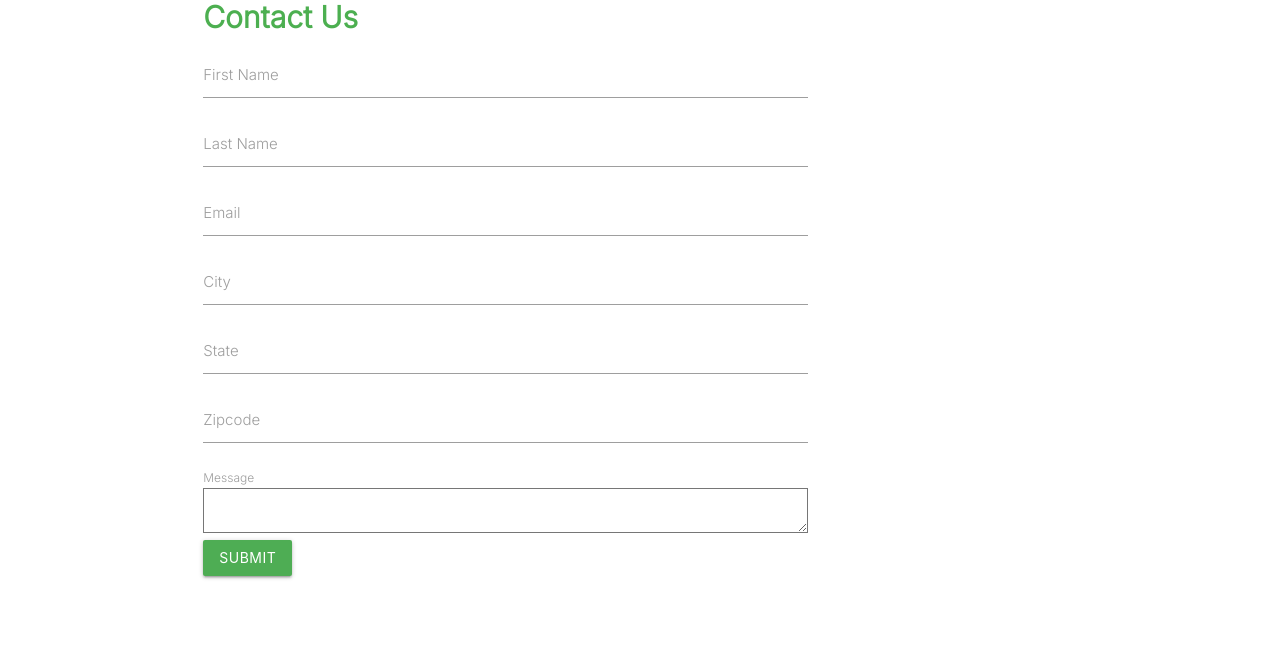
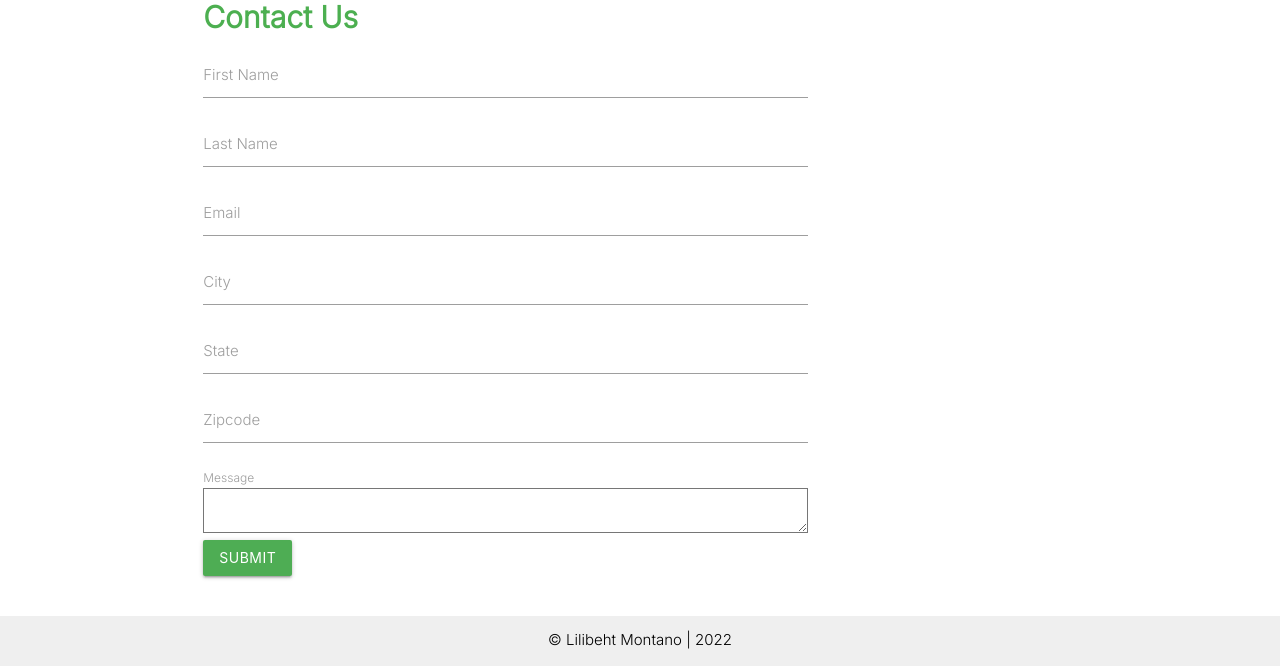
Before and after one commit to lilibella28/PicoMe, a Node server app: page /about in a window 1280 px wide. Shown: the part 1148-1814 px from the top of the page. Run offline with Node 20, Linux system fonts and the light colour scheme; some libraries are stand-ins or nearby versions.

Commit message:
Update copyright policy

```diff
--- a/views/partials/footer.ejs
+++ b/views/partials/footer.ejs
@@ -10,8 +10,11 @@
 
  <footer class="page-footer white ">
 
-  <div class="footer-copyright black-text white ">
-    <div class="container left-align">
+
+  <div class="footer-copyright">
+    <div class="container black-text center-align">
+    © Lilibeht Montano | 2022
+
     </div>
   </div>
 </footer>
```
